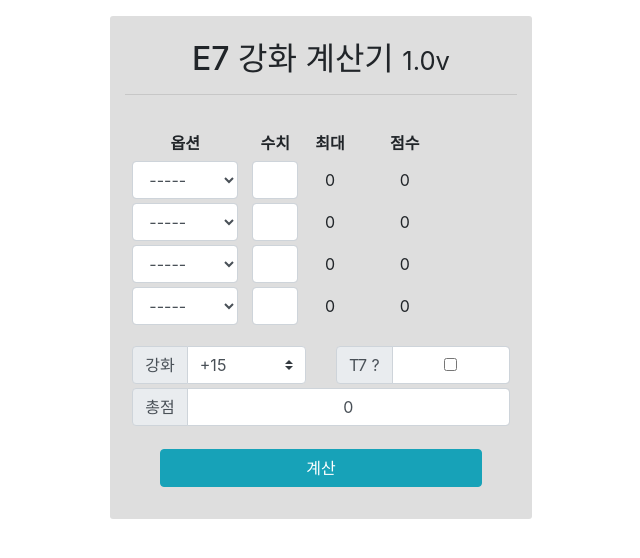
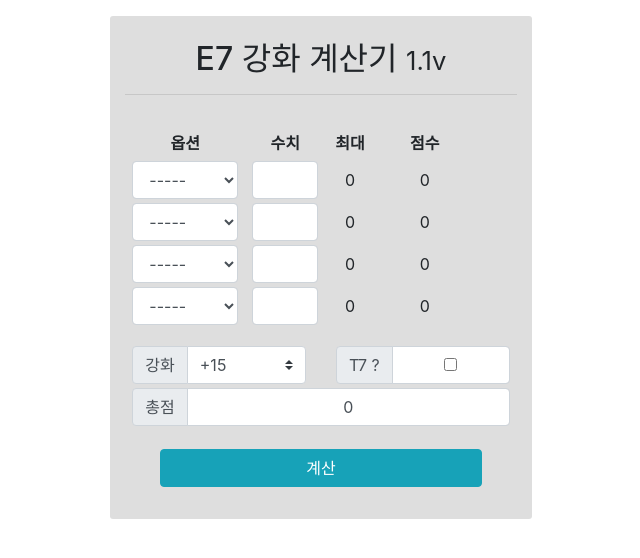
Before and after one commit to jhleee/jhleee.github.io, a plain HTML site: page e7itemscore/index.html in a window 1280 px wide. Shown: the whole page, without its empty margins (319-959 px from the left). Drawn offline with nearby package versions, Linux system fonts and the light colour scheme.

Commit message:
Update index.html

```diff
--- a/e7itemscore/index.html
+++ b/e7itemscore/index.html
@@ -15,7 +15,7 @@
       <div class="col-sm-10 col-md-8 col-xs-12 col-lg-6 col-xl-4 bg-test pb-3">
         <div class="row mt-4 mb-3">
           <div class="col">
-            <h2>E7 강화 계산기 <small>1.0v</small></h2>
+            <h2>E7 강화 계산기 <small>1.1v</small></h2>
             <hr/>
           </div>
         </div>
@@ -25,7 +25,7 @@
               <thead>
                 <tr>
                   <th scope="col" style="min-width: 100px">옵션</th>
-                  <th scope="col" style="min-width:60px; width: 60px">수치</th>
+                  <th scope="col" style="min-width:80px; width: 60px">수치</th>
                   <th scope="col" style="min-width: 40px">최대</th>
                   <th scope="col" style="min-width: 100px">점수</th>
                 </tr>
```
